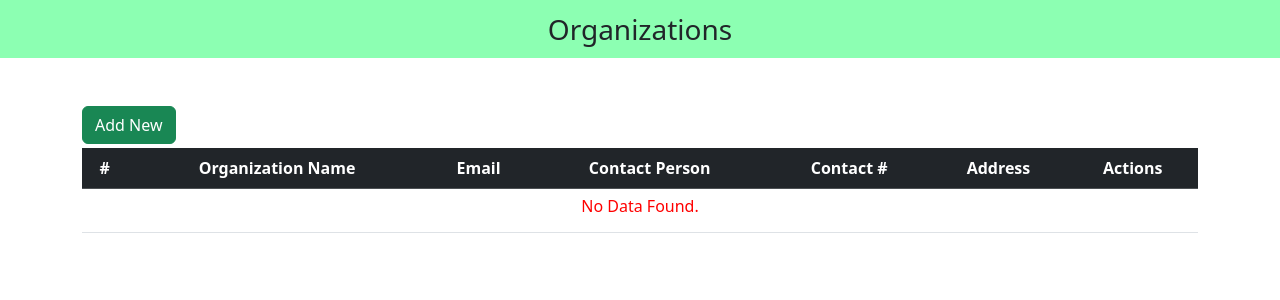
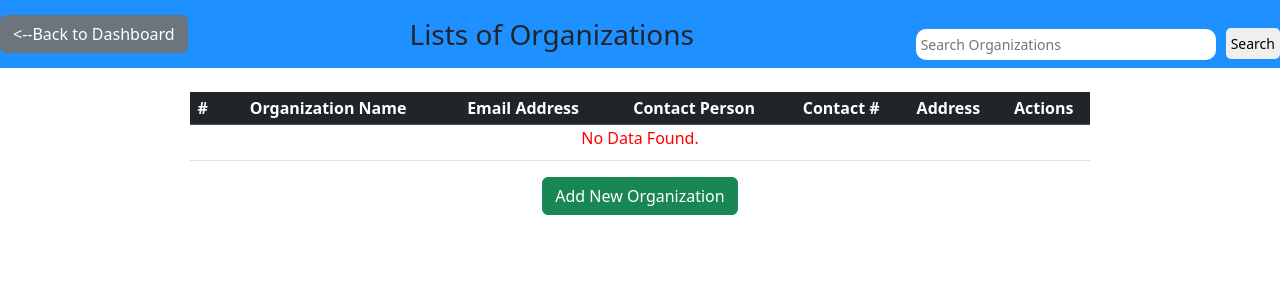
Before and after one commit to learning2bdeveloper/CI, a CodeIgniter app: page /kyanu_document_tracking/index.php/create_organization/index in a window 1280 px wide. Shown: the top 300 px of the page. Run offline with CodeIgniter, Linux system fonts and the light colour scheme; data that the repository does not hold is empty.

Commit message:
Jazer the designer (#1)
* added design on creation of organization and index

* added info icon and search bar

* not final homepage not found error 404

```diff
--- a/application/modules/create_organization/controllers/services/Create_organization_service.php
+++ b/application/modules/create_organization/controllers/services/Create_organization_service.php
@@ -13,7 +13,7 @@ class Create_organization_service extends MY_Controller
     public function save() {
         $data = array(
         'OrgName' => $this->input->post('organization_name'),
-        'Email' => $this->input->post('email'),
+        'EmailAddress' => $this->input->post('email'),
         'ContactPerson' => $this->input->post('contact_person'),
         'ContactNumber' => $this->input->post('contact_number'),
         'Address' => $this->input->post('address'),
--- a/application/modules/create_organization/views/grid/Load_organization.php
+++ b/application/modules/create_organization/views/grid/Load_organization.php
@@ -5,11 +5,24 @@ if(!empty($data)){
             <tr>
                 <td><?=$value->OrgID?></td>
                 <td><?=ucwords(@$value->OrgName)?></td>
-                <td><?=@$value->Email?></td>
+                <td><?=@$value->EmailAddress?></td>
                 <td><?=@$value->ContactPerson?></td>
                 <td><?=@$value->ContactNumber?></td>
                 <td><?=@$value->Address?></td>
-                <td><button id="deletebutton" data-bs-toggle="modal" data-bs-target="#deleteModal" data-pass-value="<?=$value->OrgID?>"><i class="bi bi-trash3-fill"></i></button></td>
+                <td>
+                    <div class="action-icons">
+                        <div class="action-icon">
+                            <button id="deletebutton" data-bs-toggle="modal" data-bs-target="#deleteModal" data-pass-value="<?=$value->OrgID?>"><i class="bi bi-trash3-fill"></i></button>
+                        </div>
+                        <div class="action-icon">
+                            <button id="editbutton" data-bs-toggle="modal" data-bs-target="#editModal" data-pass-value="<?=$value->OrgID?>"><i class="bi bi-pencil-fill"></i></button>
+                        </div>
+                        <div class="action-icon">
+                            <button id="infobutton" data-bs-toggle="modal" data-bs-target="#infoModal" data-pass-value="<?=$value->OrgID?>"><i class="bi bi-info-circle"></i></button>
+                        </div>
+                    </div>
+                </td>
+
             </tr>
 
         <?php
--- a/application/modules/create_organization/views/index.php
+++ b/application/modules/create_organization/views/index.php
@@ -1,6 +1,3 @@
-<?php
-defined('BASEPATH') OR exit('No direct script access allowed');
-?>
 <!DOCTYPE html>
 <html lang="en">
 <head>
@@ -8,23 +5,62 @@ defined('BASEPATH') OR exit('No direct script access allowed');
     <meta name="viewport" content="width=device-width, initial-scale=1.0">
     <title>Organization</title>
 
+    <!-- Link Bootstrap CSS -->
     <link href="https://cdn.jsdelivr.net/npm/bootstrap@5.3.2/dist/css/bootstrap.min.css" rel="stylesheet" integrity="sha384-T3c6CoIi6uLrA9TneNEoa7RxnatzjcDSCmG1MXxSR1GAsXEV/Dwwykc2MPK8M2HN" crossorigin="anonymous">
     <link rel="stylesheet" href="https://cdn.jsdelivr.net/npm/bootstrap-icons@1.11.3/font/bootstrap-icons.min.css">
 
+    <style>
+        /* Custom CSS for search bar */
+        .search-container {
+            float: right;
+            margin-top: 10px;
+        }
+
+        .search-container input[type=text] {
+            padding: 5px;
+            margin-top: none;
+            font-size: 14px;
+            border: none;
+            border-radius: 10px;
+            width: 300px; /* Adjust width as needed */
+        }
+
+        .search-container button {
+            float: right;
+            padding: 5px;
+            margin-top: 10px;
+            margin-left: 10px;
+            font-size: 14px;
+            border: none;
+            cursor: pointer;
+            border-radius: 5px;
+        }
+    </style>
 </head>
 <body>
 
-    <nav class="navbar navbar-light justify-content-center fs-3 mb-5" style="background-color: #00ff5573;">Organizations</nav>
+    <nav class="navbar navbar-light justify-content-between fs-3 mb-4" style="background-color: #1E90FF;">
+    <div class="text-center">
+        <button id="btn_dashboard" class="btn btn-secondary mb-1"><--Back to Dashboard</button>
+    </div>
+        <span class="mx-auto">Lists of Organizations</span>
+        <div class="search-container">
+      <form action="search.html" method="GET">
+        <input type="text" name="query" placeholder="Search Organizations">
+        <button type="submit">Search</button>
+      </form>
+    </div>
+    </nav>
 
-    <div class="container">
-        <button id="btn_add_new" class="btn btn-success mb-1">Add New</button>
 
-        <table class="table table-hover text-center">
+
+        <div class="table-responsive mx-auto" style="max-width: 900px;">
+            <table class="table table-sm table-hover text-center">
                 <thead class="table-dark">
                     <tr>
                         <th scope="col">#</th>
                         <th scope="col">Organization Name</th>
-                    <th scope="col">Email</th>
+                        <th scope="col">Email Address</th>
                         <th scope="col">Contact Person</th>
                         <th scope="col">Contact #</th>
                         <th scope="col">Address</th>
@@ -32,10 +68,12 @@ defined('BASEPATH') OR exit('No direct script access allowed');
                     </tr>
                 </thead>
                 <tbody id="table">
-
                 </tbody>
             </table>
+        </div>
 
+        <div class="text-center">
+        <button id="btn_add_new" class="btn btn-success mb-1">Add New Organization</button>
     </div>
 
     <!-- delete modal -->
@@ -48,14 +86,34 @@ defined('BASEPATH') OR exit('No direct script access allowed');
                 </div>
 
                 <div class="modal-footer">
-        <button type="button" class="btn btn-dark" data-bs-dismiss="modal">Close</button>
+                    <button type="button" class="btn btn-secondary" data-bs-dismiss="modal">Close</button>
                     <button  id="orgDelete" type="button" class="btn btn-primary" data-bs-dismiss="modal">Yes</button>
                 </div>
             </div>
         </div>
     </div>
 
-    <!-- <div id="table">
+    <!-- edit modal -->
+    <div class="modal fade" id="editModal" tabindex="-1" aria-labelledby="exampleModalLabel" aria-hidden="true">
+        <div class="modal-dialog">
+            <div class="modal-content">
+                <div class="modal-header">
+                    <h5 class="modal-title">Edit Organization</h5>
+                    <button type="button" class="btn-close" data-bs-dismiss="modal" aria-label="Close"></button>
+                </div>
+                <div class="modal-body">
+                    <!-- Add your form fields for editing here -->
+                </div>
+                <div class="modal-footer">
+                    <button type="button" class="btn btn-secondary" data-bs-dismiss="modal">Close</button>
+                    <button type="button" class="btn btn-primary">Save changes</button>
+                </div>
+            </div>
+        </div>
+    </div>
+
+    <!--
+    <div id="table">
     <form  method="post" id="form_create">
         <label for="organization_name">Organization Name</label>
         <input type="text" name="organization_name" id="organization_name"> <br>
@@ -74,7 +132,8 @@ defined('BASEPATH') OR exit('No direct script access allowed');
 
         <button type="submit" id="submit">Create</button>
     </form>
-    </div> -->
+    </div>
+    -->
 
 </body>
 <script src="https://cdn.jsdelivr.net/npm/bootstrap@5.3.2/dist/js/bootstrap.bundle.min.js" integrity="sha384-C6RzsynM9kWDrMNeT87bh95OGNyZPhcTNXj1NW7RuBCsyN/o0jlpcV8Qyq46cDfL" crossorigin="anonymous"></script>
--- a/application/modules/create_organization/views/organization_info.php
+++ b/application/modules/create_organization/views/organization_info.php
@@ -1,6 +1,6 @@
 
 
-<h4 class="font-weight-bold">Edit Contact</h4>
+<h4 class="font-weight-bold">Edit Organization</h4>
 						<form>
 							<div class="form-group">
 								<div class="row">
```
Also changed, not shown: application/modules/create_organization/views/creation_org.php (+7 -6 lines), application/modules/create_organization/views/homepage.php (added, +99 -0 lines). Lines whose indentation alone changed are shown as unchanged.
